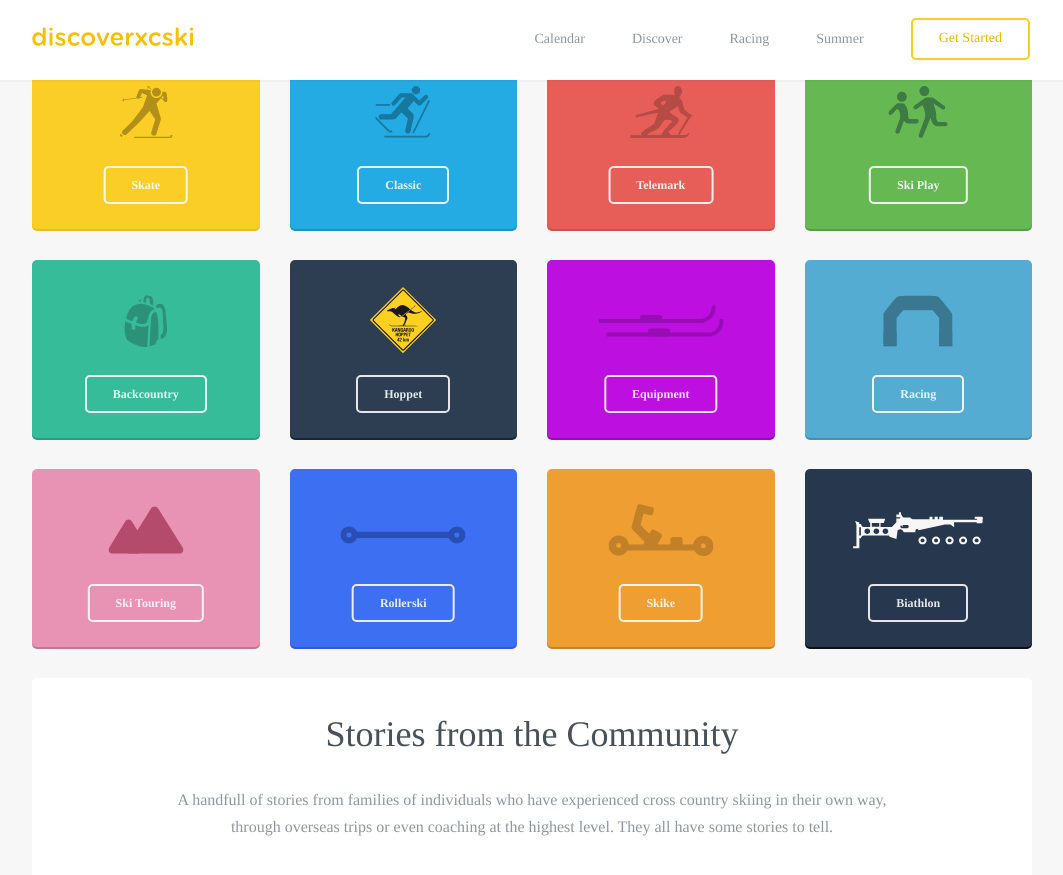
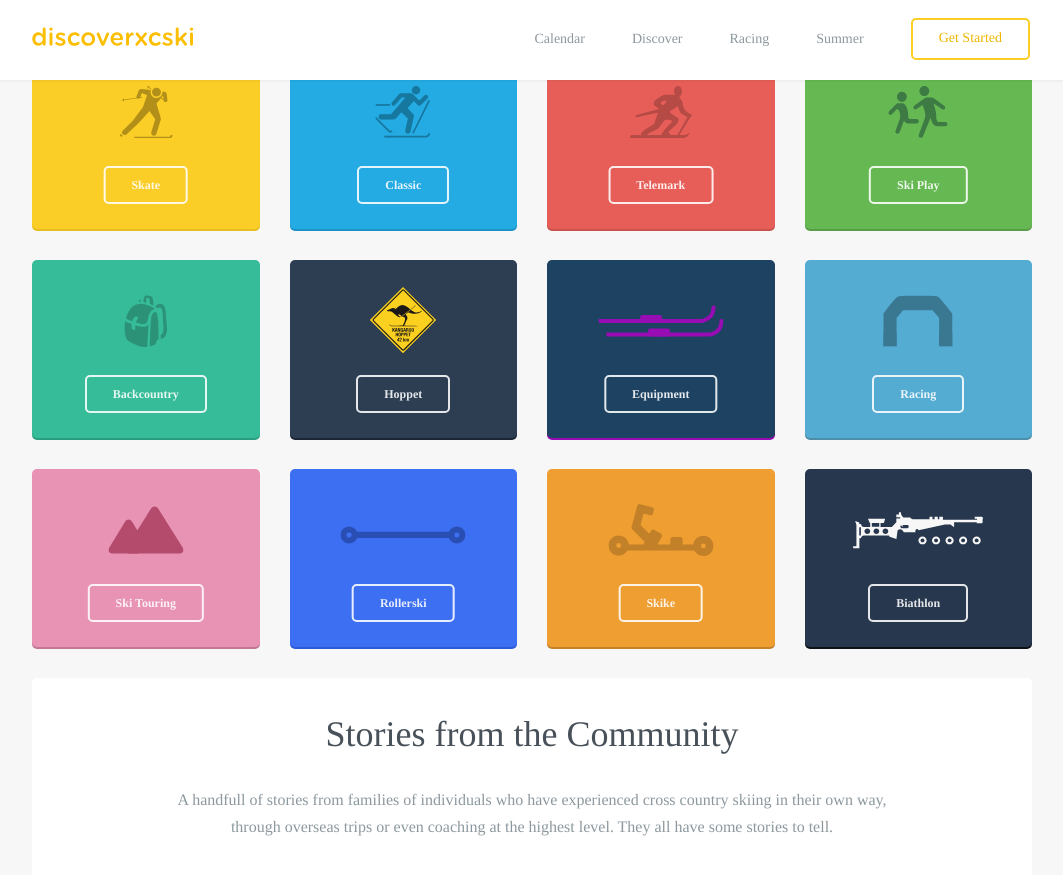
Before and after one commit to robcatto/robcatto.github.io, a Jekyll site: the page index.html, which Jekyll copies as it is, in a window 1280 px wide and 900 px high, scrolled down 1795 px. Shown: the top 875 px of the window, without its empty margins (108-1171 px from the left). Built offline with Jekyll 4.4.1, drawn with Linux system fonts in a browser that asks for light colours; some web fonts are replaced; Markdown is read by kramdown in place of the engine named in the settings.

Commit message:
Update index.html

```diff
--- a/index.html
+++ b/index.html
@@ -648,7 +648,7 @@
                                                 </div>
                         </div>
                         <div class="column four">
-                                                <div class="callout-card nav-card" style="background-color: #BD10E0;box-shadow: 0px 2px 0px rgba(151, 12, 179, 1);">
+                                                <div class="callout-card nav-card" style="background-color: #1D4262;box-shadow: 0px 2px 0px rgba(151, 12, 179, 1);">
                                                     <svg width="125px" height="158px" viewBox="0 0 630 158" version="1.1" xmlns="http://www.w3.org/2000/svg" xmlns:xlink="http://www.w3.org/1999/xlink" xmlns:sketch="http://www.bohemiancoding.com/sketch/ns">
     <!-- Generator: Sketch 3.3.2 (12043) - http://www.bohemiancoding.com/sketch -->
     <title>Equipment</title>
```
